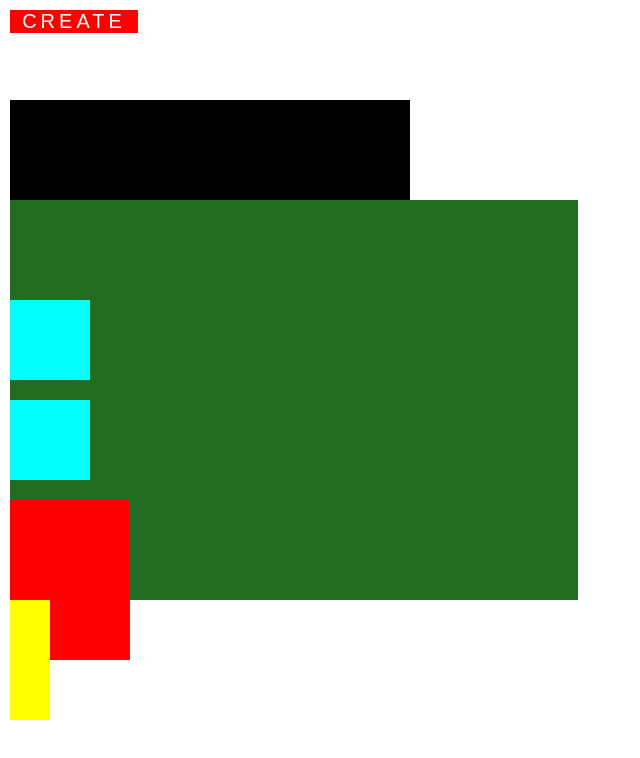
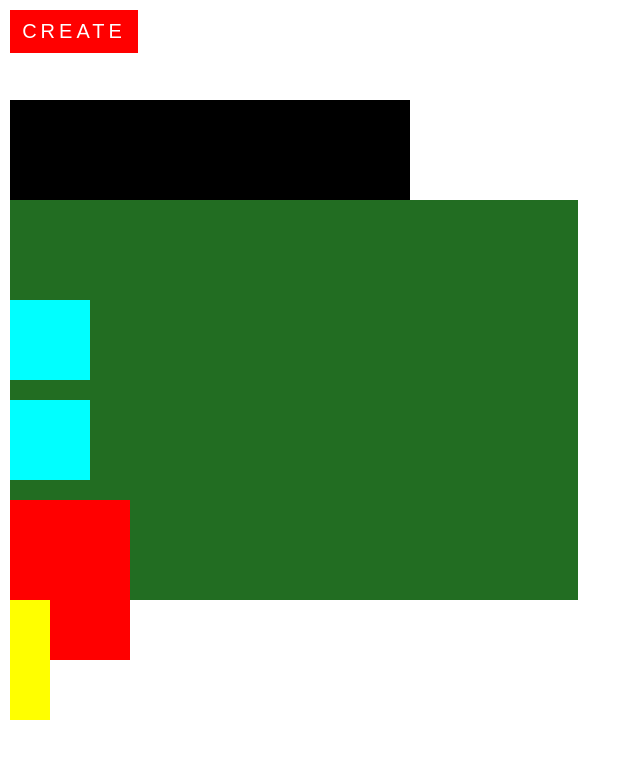
Before and after one commit to Monika-koduje/House, a plain HTML site: page index.html in a window 1280 px wide. Shown: the whole page, without its empty margins (0-640 px from the left). Drawn offline with Linux system fonts and the light colour scheme; a web font is replaced by a local one.

Commit message:
Update style.css

```diff
--- a/style.css
+++ b/style.css
@@ -13,6 +13,7 @@ span {
     letter-spacing: 4px;
     width: 10%;
     margin: 10px;
+    padding: 10px;
     text-align: center;
     color: #fff;
     background-color: #f00;
@@ -23,6 +24,7 @@ span {
 span:hover {
     color: #00ff00;
     background-color: #888;
+    width: 30%;
 }
 
 div {
```
